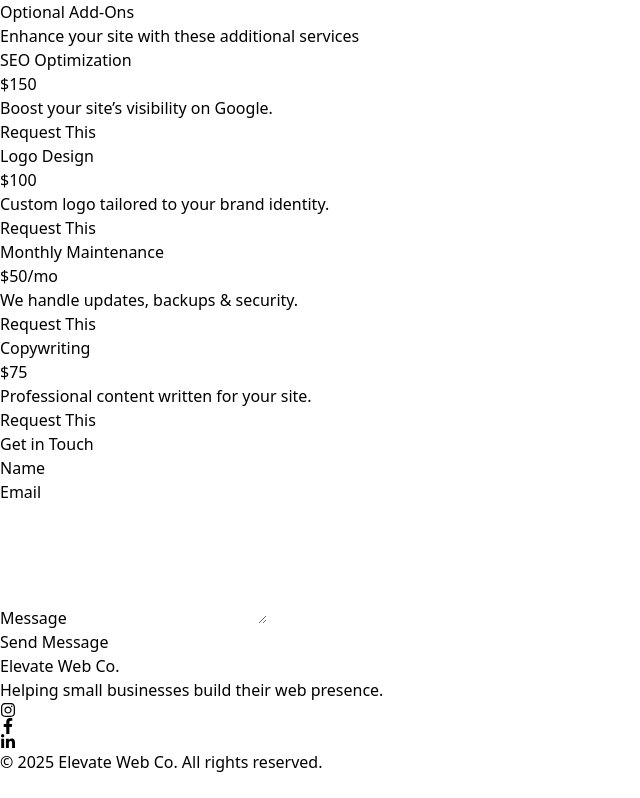
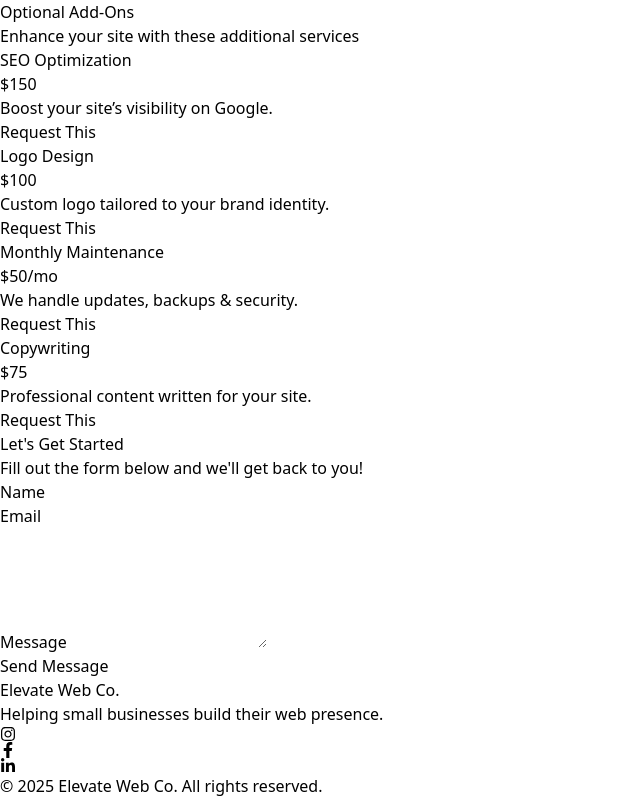
Before and after one commit to bboyd146/dev-builder, a React (Vite) app: page / in a window 1280 px wide. Shown: the part 960-1758 px from the top of the page, without its empty margins (0-640 px from the left). Before the commit the page ends 1734 px from the top, so only its background shows below. Built offline with nearby package versions, Linux system fonts and the light colour scheme.

Commit message:
selected packages + addons applied to contact form

```diff
--- a/src/components/Contact.jsx
+++ b/src/components/Contact.jsx
@@ -1,102 +1,128 @@
-import React, { useState } from "react";
+import React, { useRef } from "react";
+import emailjs from "@emailjs/browser";
 
-const Contact = () => {
-  const [formData, setFormData] = useState({
-    name: "",
-    email: "",
-    message: "",
-  });
-  const [submitted, setSubmitted] = useState(false);
+const Contact = ({ selectedAddOns, selectedPackage }) => {
+  const form = useRef();
 
-  const handleChange = (e) => {
-    const { name, value } = e.target;
-    setFormData((prev) => ({ ...prev, [name]: value }));
-  };
-
-  const handleSubmit = (e) => {
+  const sendEmail = (e) => {
     e.preventDefault();
 
-    // You can replace this with an API call to send form data
-    console.log("Form submitted:", formData);
+    emailjs
+      .sendForm(
+        "YOUR_SERVICE_ID", // <- your EmailJS service ID
+        "YOUR_TEMPLATE_ID", // <- your EmailJS template ID
+        form.current,
+        "YOUR_PUBLIC_KEY" // <- your EmailJS public key
+      )
+      .then(
+        (result) => {
+          console.log(result.text);
+          alert("Message sent successfully!");
+        },
+        (error) => {
+          console.log(error.text);
+          alert("Something went wrong. Please try again.");
+        }
+      );
 
-    setSubmitted(true);
-    setFormData({ name: "", email: "", message: "" });
-
-    // Optionally reset submitted state after a few seconds
-    setTimeout(() => setSubmitted(false), 5000);
+    e.target.reset();
   };
 
   return (
-    <section id="contact" className="py-16 px-6 bg-white">
-      <div className="max-w-3xl mx-auto">
-        <h2 className="text-3xl font-bold text-center text-gray-800 mb-8">
-          Get in Touch
+    <section className="bg-white py-16 px-6" id="contact">
+      <div className="max-w-3xl mx-auto text-center">
+        <h2 className="text-3xl font-bold mb-4 text-gray-800">
+          Let's Get Started
         </h2>
-        {submitted ? (
-          <div className="text-center text-green-600 font-medium">
-            ✅ Your message has been sent! I’ll get back to you shortly.
+        <p className="text-gray-600 mb-10">
+          Fill out the form below and we'll get back to you!
+        </p>
+
+        <form ref={form} onSubmit={sendEmail} className="text-left space-y-6">
+          {/* Show Selected Package */}
+          {selectedPackage && (
+            <div className="bg-indigo-50 border border-indigo-200 rounded-md p-4">
+              <p className="text-sm font-medium text-indigo-600 mb-1">
+                Selected Package:
+              </p>
+              <p className="text-gray-700 text-sm">{selectedPackage}</p>
+              <input
+                type="hidden"
+                name="selected_package"
+                value={selectedPackage}
+              />
             </div>
-        ) : (
-          <form onSubmit={handleSubmit} className="space-y-6">
+          )}
+
+          {/* Show Selected Add-Ons */}
+          {selectedAddOns.length > 0 && (
+            <div className="bg-indigo-50 border border-indigo-200 rounded-md p-4">
+              <p className="text-sm font-medium text-indigo-600 mb-1">
+                Selected Add-Ons:
+              </p>
+              <ul className="list-disc list-inside text-sm text-gray-700">
+                {selectedAddOns.map((item, index) => (
+                  <li key={index}>{item}</li>
+                ))}
+              </ul>
+              <input
+                type="hidden"
+                name="selected_addons"
+                value={selectedAddOns.join(", ")}
+              />
+            </div>
+          )}
+
+          {/* Name Field */}
           <div>
-              <label
-                className="block text-sm font-medium text-gray-700 mb-1"
-                htmlFor="name"
-              >
+            <label className="block text-gray-700 mb-1" htmlFor="name">
               Name
             </label>
             <input
+              type="text"
+              name="user_name"
+              id="name"
               required
-                type="text"
-                id="name"
-                name="name"
-                value={formData.name}
-                onChange={handleChange}
-                className="w-full border border-gray-300 rounded-md px-4 py-2 focus:outline-none focus:ring-2 focus:ring-indigo-500"
+              className="w-full p-3 border border-gray-300 rounded-md focus:outline-indigo-500"
             />
           </div>
+
+          {/* Email Field */}
           <div>
-              <label
-                className="block text-sm font-medium text-gray-700 mb-1"
-                htmlFor="email"
-              >
+            <label className="block text-gray-700 mb-1" htmlFor="email">
               Email
             </label>
             <input
+              type="email"
+              name="user_email"
+              id="email"
               required
-                type="email"
-                id="email"
-                name="email"
-                value={formData.email}
-                onChange={handleChange}
-                className="w-full border border-gray-300 rounded-md px-4 py-2 focus:outline-none focus:ring-2 focus:ring-indigo-500"
+              className="w-full p-3 border border-gray-300 rounded-md focus:outline-indigo-500"
             />
           </div>
+
+          {/* Message Field */}
           <div>
-              <label
-                className="block text-sm font-medium text-gray-700 mb-1"
-                htmlFor="message"
-              >
+            <label className="block text-gray-700 mb-1" htmlFor="message">
               Message
             </label>
             <textarea
+              name="message"
+              id="message"
+              rows="5"
               required
-                id="message"
-                name="message"
-                rows="5"
-                value={formData.message}
-                onChange={handleChange}
-                className="w-full border border-gray-300 rounded-md px-4 py-2 focus:outline-none focus:ring-2 focus:ring-indigo-500"
-              />
+              className="w-full p-3 border border-gray-300 rounded-md focus:outline-indigo-500"
+            ></textarea>
           </div>
+
+          {/* Submit Button */}
           <button
             type="submit"
-              className="bg-indigo-600 text-white px-6 py-2 rounded-md hover:bg-indigo-700 transition"
+            className="w-full py-3 px-6 bg-indigo-600 hover:bg-indigo-700 text-white rounded-md transition font-medium"
           >
             Send Message
           </button>
         </form>
-        )}
       </div>
     </section>
   );
```
Lines whose indentation alone changed are shown as unchanged.
